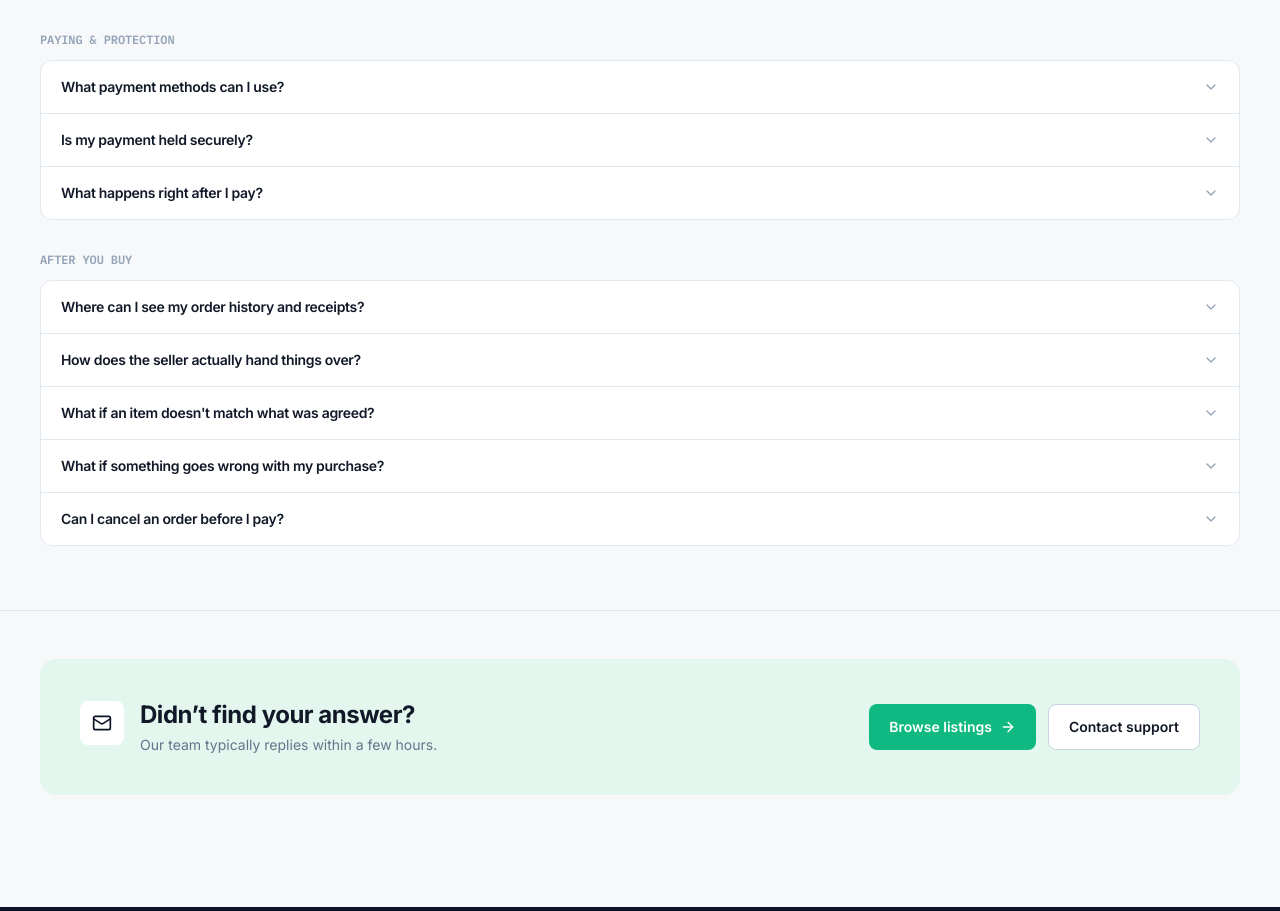
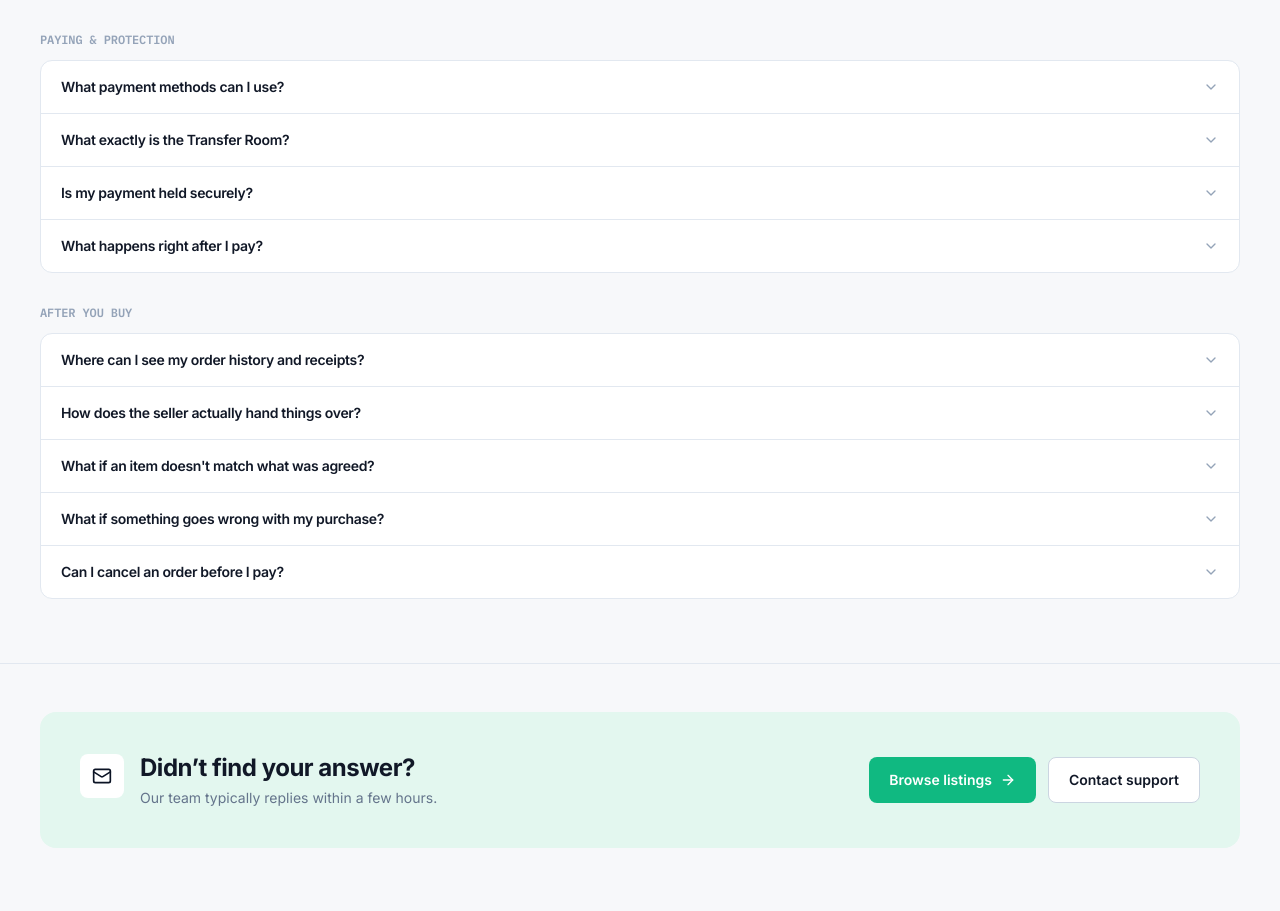
Before and after one commit to mdmanirmia/durqo-app, a Next.js app: page /buyer-faq in a window 1280 px wide. Shown: the part 1013-1924 px from the top of the page. Built offline with nearby package versions, Linux system fonts and the light colour scheme; no server answers.

Commit message:
Add files via upload

```diff
--- a/src/app/buyer-faq/page.tsx
+++ b/src/app/buyer-faq/page.tsx
@@ -15,6 +15,13 @@ import GroupedFaq from "@/components/GroupedFaq";
 // buyer reports an issue instead of approving (payment stays held, Durqo
 // reviews — nothing releases automatically), matching TransferRoomView.tsx's
 // real buyer/seller actions.
+//
+// Sep 13, 2026, second follow-up: per direct owner request, bolded the
+// concrete Transfer Room actions (Submitted, Received, Approve Transfer,
+// Report an Issue) across every answer that mentions them, and added a new
+// standalone "What exactly is the Transfer Room?" FAQ at the top of Paying
+// & protection — the mechanism itself, not just the outcome, needed its own
+// clear answer rather than only appearing inside other questions.
 //
 // Sep 11, 2026: new Buyer FAQ page, built alongside /seller-faq, /payments,
 // /how-to-buy and /how-to-sell. Every answer below is grounded in real,
@@ -128,12 +135,37 @@ const FAQ_GROUPS = [
         ),
       },
       {
+        question: "What exactly is the Transfer Room?",
+        answer: (
+          <>
+            It&rsquo;s the shared space — separate from the payment screen — where your purchase actually gets
+            handed over. Every order gets one, also listed under <strong>Asset Transfers</strong> in your dashboard.
+            The seller submits each asset there one at a time, you inspect and mark it{" "}
+            <strong>Received</strong>, and clicking <strong>Approve Transfer</strong> is what actually completes the
+            sale and releases your payment.
+          </>
+        ),
+      },
+      {
         question: "Is my payment held securely?",
-        answer: "Yes. For card and SSLCommerz purchases, Durqo holds your payment until you approve the transfer in your Transfer Room. Choosing Escrow.com holds your full payment with that independent, licensed escrow company instead.",
+        answer: (
+          <>
+            Yes. For card and SSLCommerz purchases, Durqo holds your payment until you click{" "}
+            <strong>Approve Transfer</strong> in your <strong>Transfer Room</strong>. Choosing Escrow.com holds your
+            full payment with that independent, licensed escrow company instead.
+          </>
+        ),
       },
       {
         question: "What happens right after I pay?",
-        answer: "You're taken straight to your order's Transfer Room — also listed under Asset Transfers in your dashboard. As the seller hands over each asset, mark it Received, then click Approve Transfer once everything matches what was agreed to complete the sale.",
+        answer: (
+          <>
+            You&rsquo;re taken straight to your order&rsquo;s <strong>Transfer Room</strong> — also listed under{" "}
+            <strong>Asset Transfers</strong> in your dashboard. As the seller hands over each asset, mark it{" "}
+            <strong>Received</strong>, then click <strong>Approve Transfer</strong> once everything matches what was
+            agreed to complete the sale.
+          </>
+        ),
       },
     ],
   },
@@ -146,15 +178,35 @@ const FAQ_GROUPS = [
       },
       {
         question: "How does the seller actually hand things over?",
-        answer: "One asset at a time, inside your Transfer Room. The seller marks each item Submitted as they transfer it — a domain, code, accounts, socials, whatever's included in the sale. You inspect each one as it arrives and mark it Received, then click Approve Transfer once everything matches what was agreed.",
+        answer: (
+          <>
+            One asset at a time, inside your <strong>Transfer Room</strong>. The seller marks each item{" "}
+            <strong>Submitted</strong> as they transfer it — a domain, code, accounts, socials, whatever&rsquo;s
+            included in the sale. You inspect each one as it arrives and mark it <strong>Received</strong>, then
+            click <strong>Approve Transfer</strong> once everything matches what was agreed.
+          </>
+        ),
       },
       {
         question: "What if an item doesn't match what was agreed?",
-        answer: "During your inspection window, click Report an Issue in the Transfer Room instead of approving. Your payment stays held — nothing is released to the seller automatically — and Durqo's team reviews the evidence before deciding what happens next.",
+        answer: (
+          <>
+            During your inspection window, click <strong>Report an Issue</strong> in the Transfer Room instead of
+            approving. <strong>Your payment stays held</strong> — nothing is released to the seller automatically —
+            and Durqo&rsquo;s team reviews the evidence before deciding what happens next.
+          </>
+        ),
       },
       {
         question: "What if something goes wrong with my purchase?",
-        answer: "Contact support@durqo.com as soon as possible — disputes must be reported within 7 days of the transaction completing. Refunds are granted for confirmed fraud, material misrepresentation, or a seller's breach of the agreed terms; where a dispute can't be resolved directly with the seller, Durqo will review the evidence and help mediate.",
+        answer: (
+          <>
+            Contact support@durqo.com as soon as possible — disputes must be reported within{" "}
+            <strong>7 days</strong> of the transaction completing. Refunds are granted for confirmed fraud, material
+            misrepresentation, or a seller&rsquo;s breach of the agreed terms; where a dispute can&rsquo;t be
+            resolved directly with the seller, Durqo will review the evidence and help mediate.
+          </>
+        ),
       },
       {
         question: "Can I cancel an order before I pay?",
```
